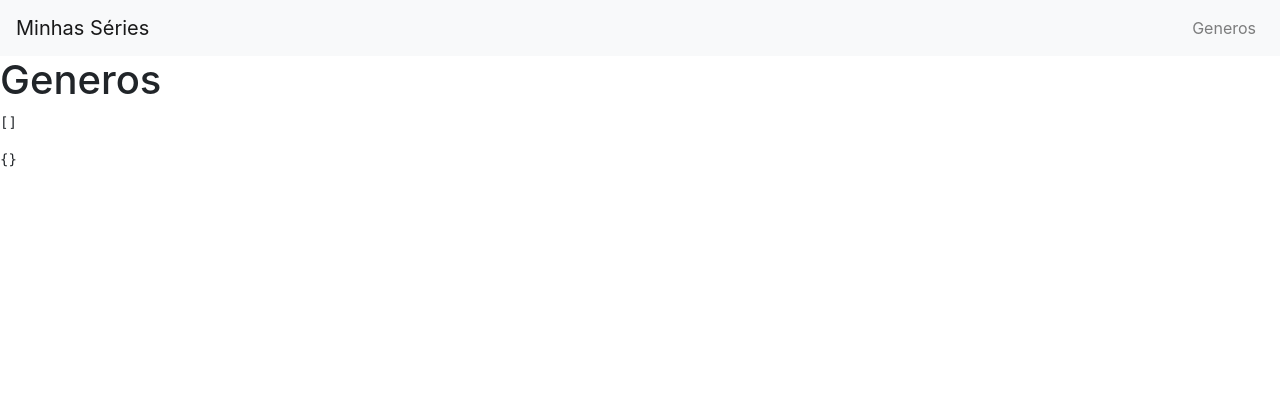
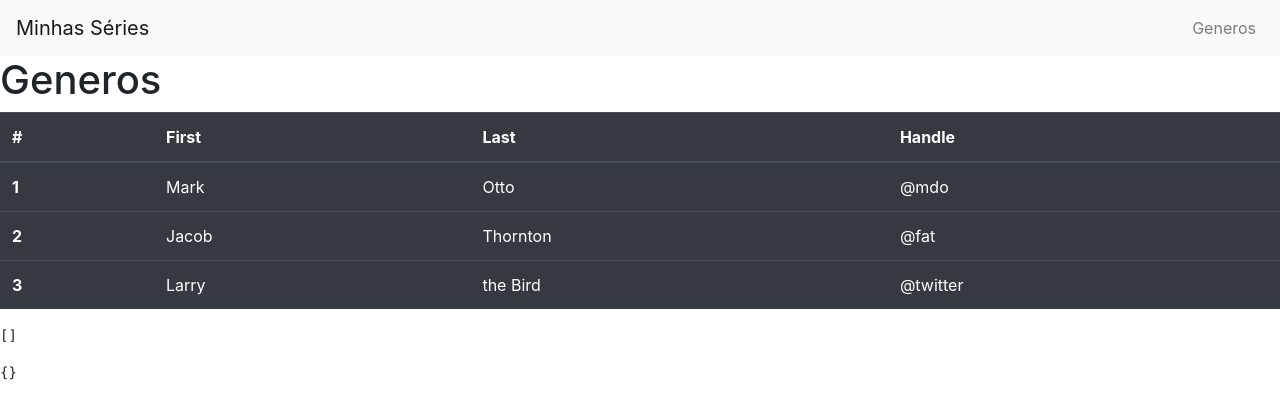
Before and after one commit to LeonardoCesca/react-studies, a React (Create React App) app in the folder minhas-series/: page /generos in a window 1280 px wide. Shown: the top 418 px of the page. Built offline with nearby package versions, Linux system fonts and the light colour scheme; no server answers.

Commit message:
ADD bootstrap table

```diff
--- a/minhas-series/src/Generos.js
+++ b/minhas-series/src/Generos.js
@@ -11,6 +11,36 @@
     return (
     <div>
         <h1>Generos</h1>
+        <table class='table table-dark'>
+            <thead>
+                <tr>
+                    <th scope='col'>#</th>
+                    <th scope='col'>First</th>
+                    <th scope='col'>Last</th>
+                    <th scope='col'>Handle</th>
+                </tr>
+            </thead>
+            <tbody>
+                <tr>
+                    <th scope='row'>1</th>
+                    <td>Mark</td>
+                    <td>Otto</td>
+                    <td>@mdo</td>
+                </tr>
+                <tr>
+                    <th scope='row'>2</th>
+                    <td>Jacob</td>
+                    <td>Thornton</td>
+                    <td>@fat</td>
+                </tr>
+                <tr>
+                    <th scope='row'>3</th>
+                    <td>Larry</td>
+                    <td>the Bird</td>
+                    <td>@twitter</td>
+                </tr>
+            </tbody>
+        </table>
         <pre>{JSON.stringify(data)}</pre>
     </div>
     )
```
